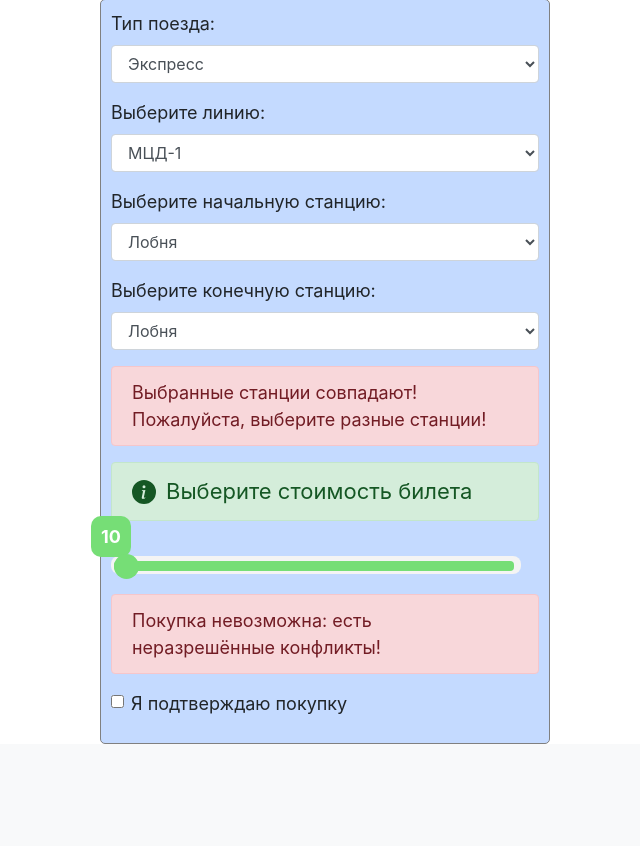
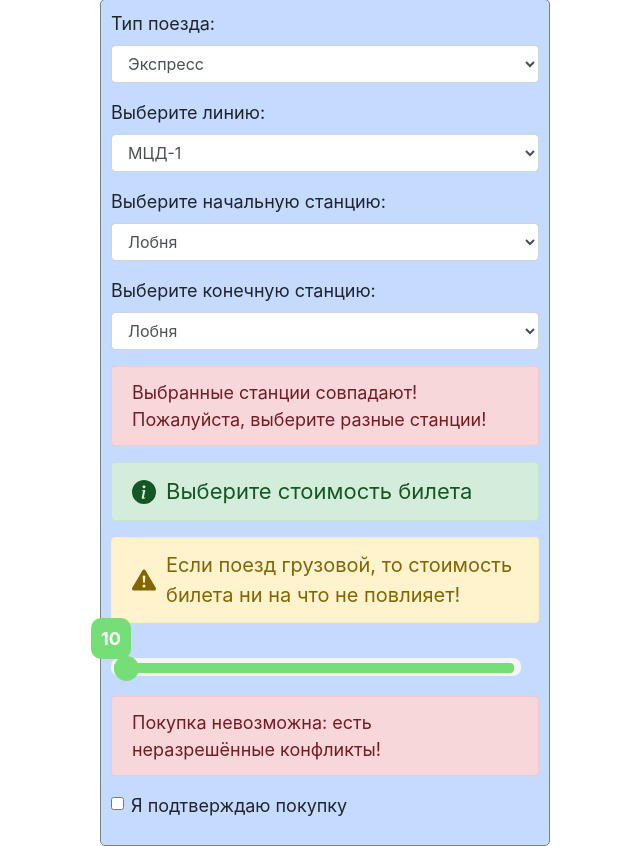
Before and after one commit to Neonchik4/Railway_Revolution, a Flask app: page /buying_train in a window 1280 px wide. Shown: the part 182-1028 px from the top of the page, without its empty margins (315-955 px from the left). Before the commit the page ends 926 px from the top, so only its background shows below. Run offline with Flask 3, Linux system fonts and the light colour scheme; a user stored in the database is signed in; some libraries are stand-ins or nearby versions.

Commit message:
buying_train.html updated

```diff
--- a/templates/buying_train.html
+++ b/templates/buying_train.html
@@ -106,6 +106,17 @@
             </div>
         </div>
 
+        <div class="alert alert-warning d-flex align-items-center" role="alert">
+            <svg xmlns="http://www.w3.org/2000/svg" width="24" height="24" fill="currentColor"
+                 class="bi bi-exclamation-triangle-fill flex-shrink-0 me-2" viewBox="0 0 16 16" role="img"
+                 aria-label="Warning:">
+                <path d="M8.982 1.566a1.13 1.13 0 0 0-1.96 0L.165 13.233c-.457.778.091 1.767.98 1.767h13.713c.889 0 1.438-.99.98-1.767L8.982 1.566zM8 5c.535 0 .954.462.9.995l-.35 3.507a.552.552 0 0 1-1.1 0L7.1 5.995A.905.905 0 0 1 8 5zm.002 6a1 1 0 1 1 0 2 1 1 0 0 1 0-2z"/>
+            </svg>
+            <div style="padding-left: 10px; font-size: 20px;">
+                Если поезд грузовой, то стоимость билета ни на что не повлияет!
+            </div>
+        </div>
+
         <div class="slider">
             <output for="fader" id="volume">10</output>
             <input name="trip_cost" type="range" id="fader" min="10" max="450" value="10" step="10"
@@ -169,7 +180,8 @@
 </div>
 {% else %}
 <div class="alert alert-danger d-flex align-items-center" role="alert">
-      <svg xmlns="http://www.w3.org/2000/svg" width="24" height="24" fill="currentColor" class="bi bi-exclamation-triangle-fill flex-shrink-0 me-2" viewBox="0 0 16 16">
+    <svg xmlns="http://www.w3.org/2000/svg" width="24" height="24" fill="currentColor"
+         class="bi bi-exclamation-triangle-fill flex-shrink-0 me-2" viewBox="0 0 16 16">
         <path d="M8.982 1.566a1.13 1.13 0 0 0-1.96 0L.165 13.233c-.457.778.091 1.767.98 1.767h13.713c.889 0 1.438-.99.98-1.767L8.982 1.566zM8 5c.535 0 .954.462.9.995l-.35 3.507a.552.552 0 0 1-1.1 0L7.1 5.995A.905.905 0 0 1 8 5zm.002 6a1 1 0 1 1 0 2 1 1 0 0 1 0-2z"/>
     </svg>
     <div id="div1">
```
Lines whose indentation alone changed are shown as unchanged.
